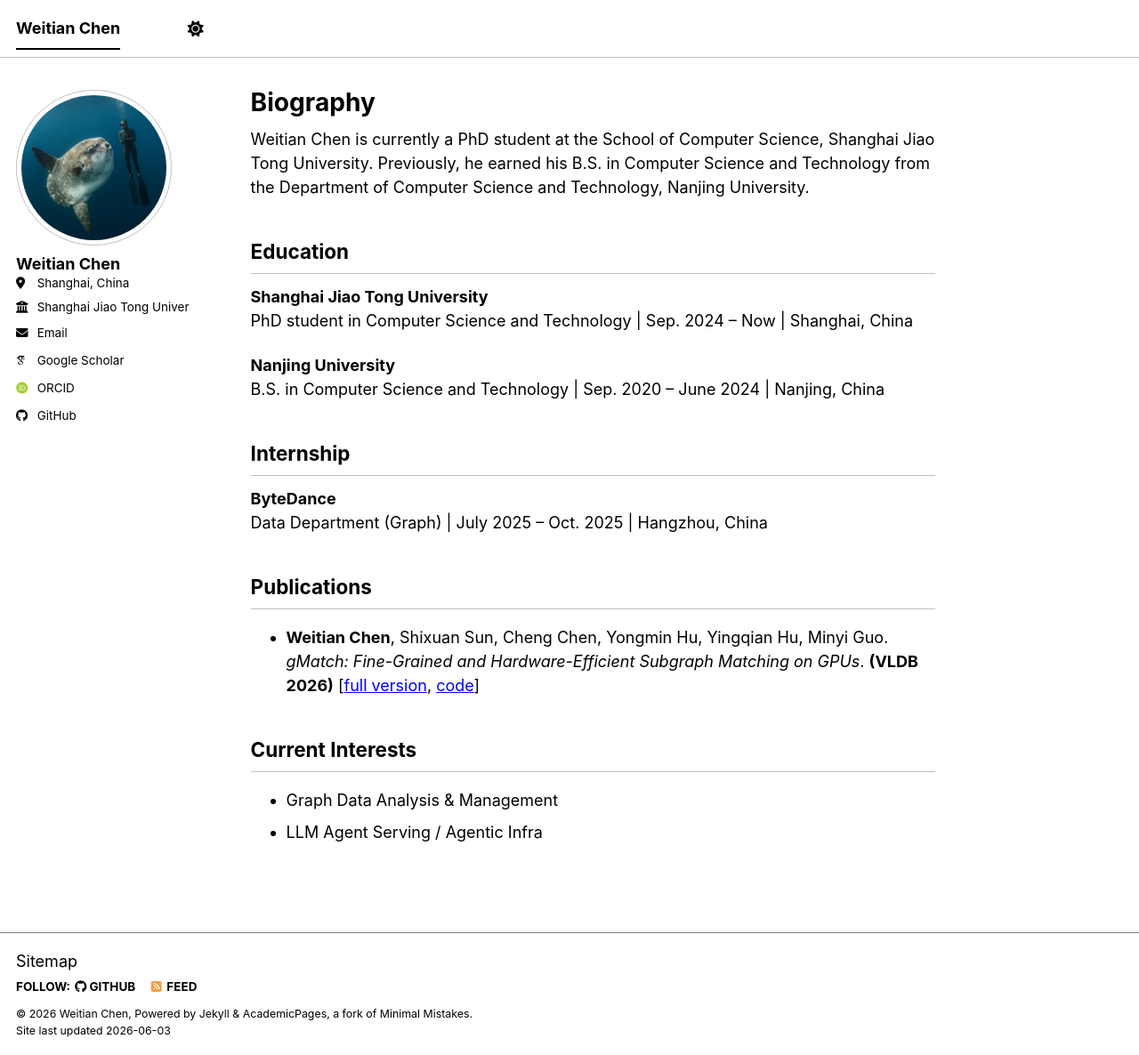
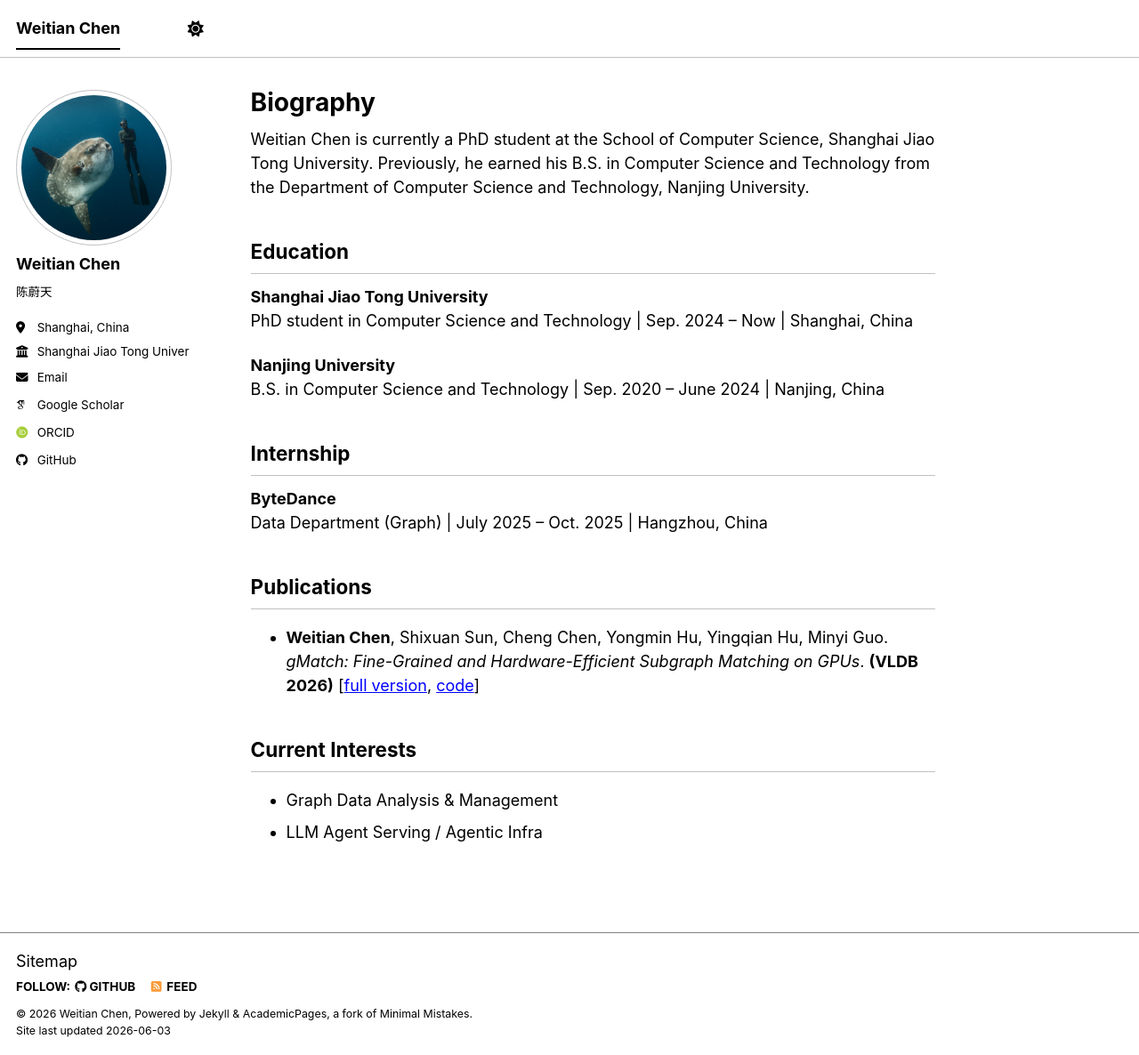
Before and after one commit to wchen0/wchen0.github.io, a Jekyll site: the page built from _pages/about.md, in a window 1280 px wide and 1186 px high. Shown: the whole window at 89% size. Built offline with Jekyll 4.4.1, drawn with Linux system fonts in a browser that asks for light colours; some web fonts are replaced; a script bundle is joined from its source files by our own code; library files that are not in the unit come from our copies.

Commit message:
Update _config.yml

```diff
--- a/_config.yml
+++ b/_config.yml
@@ -26,7 +26,7 @@ author:
   avatar           : "profile.png"
   name             : "Weitian Chen"
   pronouns         : # example: "she/her"
-  bio              : # "Short biography for the left-hand sidebar"
+  bio              : "陈蔚天"
   location         : "Shanghai, China"
   employer         : "Shanghai Jiao Tong University"
   uri              : # URL
```
